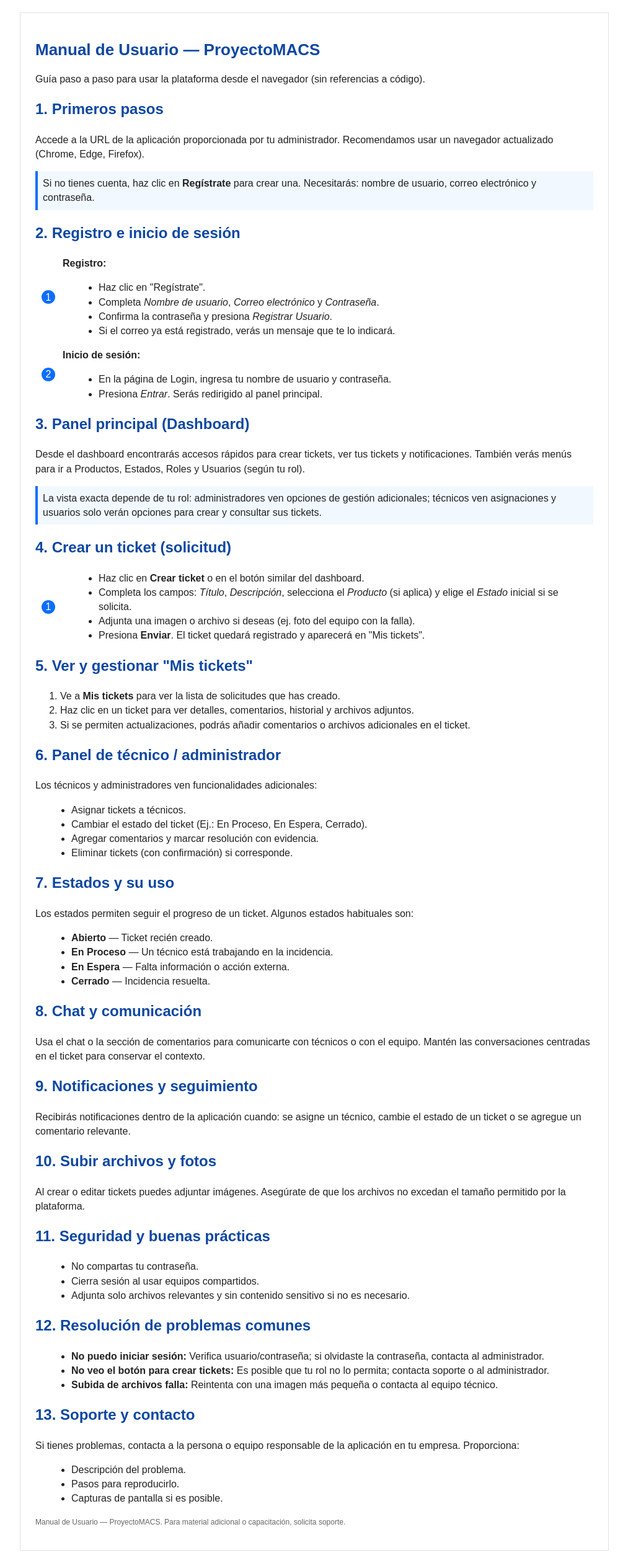
After one commit to CristoRee/ProyectoMACS, a PHP site: page /Documentos/Manual_Usuario_ProyectoMACS_Usuario.php in a window 1280 px wide. The commit adds this page. Shown: the whole page at 62% size, without its empty margins (133-1146 px from the left). Run offline with PHP 8.4, Linux system fonts and the light colour scheme.

Commit message:
Implemente el boton para acceder al manual de usuario

```diff
--- /dev/null
+++ b/Documentos/Manual_Usuario_ProyectoMACS_Usuario.html
@@ -0,0 +1,154 @@
+<!doctype html>
+<html lang="es">
+<head>
+  <meta charset="utf-8">
+  <meta name="viewport" content="width=device-width,initial-scale=1">
+  <title>Manual de Usuario - ProyectoMACS</title>
+  <style>
+    body{font-family:Arial,Helvetica,sans-serif;color:#222;margin:0;padding:0;line-height:1.45}
+    .page{max-width:900px;margin:20px auto;padding:24px;border:1px solid #e1e1e1;background:#fff}
+    h1,h2,h3{color:#0d47a1}
+    h1{font-size:26px;margin-bottom:6px}
+    .section{margin-bottom:18px}
+    .note{background:#f1f8ff;border-left:4px solid #0d6efd;padding:8px;margin:8px 0}
+    ul{margin-left:18px}
+    .steps{counter-reset:step}
+  .step{margin:10px 0;padding-left:44px;position:relative}
+  .step:before{counter-increment:step;content:counter(step);position:absolute;left:10px;top:50%;transform:translateY(-50%);background:#0d6efd;color:#fff;width:22px;height:22px;border-radius:50%;display:flex;align-items:center;justify-content:center}
+    footer{font-size:12px;color:#666;margin-top:18px}
+    @media print{ .page{border:none;box-shadow:none;margin:0;padding:0} }
+  </style>
+</head>
+<body>
+  <div class="page">
+    <header>
+      <h1>Manual de Usuario — ProyectoMACS</h1>
+      <p>Guía paso a paso para usar la plataforma desde el navegador (sin referencias a código).</p>
+    </header>
+
+    <section class="section">
+      <h2>1. Primeros pasos</h2>
+      <p>Accede a la URL de la aplicación proporcionada por tu administrador. Recomendamos usar un navegador actualizado (Chrome, Edge, Firefox).</p>
+      <div class="note">Si no tienes cuenta, haz clic en <strong>Regístrate</strong> para crear una. Necesitarás: nombre de usuario, correo electrónico y contraseña.</div>
+    </section>
+
+    <section class="section">
+      <h2>2. Registro e inicio de sesión</h2>
+      <div class="steps">
+        <div class="step">
+          <strong>Registro:</strong>
+          <ul>
+            <li>Haz clic en "Regístrate".</li>
+            <li>Completa <em>Nombre de usuario</em>, <em>Correo electrónico</em> y <em>Contraseña</em>.</li>
+            <li>Confirma la contraseña y presiona <em>Registrar Usuario</em>.</li>
+            <li>Si el correo ya está registrado, verás un mensaje que te lo indicará.</li>
+          </ul>
+        </div>
+        <div class="step">
+          <strong>Inicio de sesión:</strong>
+          <ul>
+            <li>En la página de Login, ingresa tu nombre de usuario y contraseña.</li>
+            <li>Presiona <em>Entrar</em>. Serás redirigido al panel principal.</li>
+          </ul>
+        </div>
+      </div>
+    </section>
+
+    <section class="section">
+      <h2>3. Panel principal (Dashboard)</h2>
+      <p>Desde el dashboard encontrarás accesos rápidos para crear tickets, ver tus tickets y notificaciones. También verás menús para ir a Productos, Estados, Roles y Usuarios (según tu rol).</p>
+      <div class="note">La vista exacta depende de tu rol: administradores ven opciones de gestión adicionales; técnicos ven asignaciones y usuarios solo verán opciones para crear y consultar sus tickets.</div>
+    </section>
+
+    <section class="section">
+      <h2>4. Crear un ticket (solicitud)</h2>
+      <div class="step">
+        <ul>
+          <li>Haz clic en <strong>Crear ticket</strong> o en el botón similar del dashboard.</li>
+          <li>Completa los campos: <em>Título</em>, <em>Descripción</em>, selecciona el <em>Producto</em> (si aplica) y elige el <em>Estado</em> inicial si se solicita.</li>
+          <li>Adjunta una imagen o archivo si deseas (ej. foto del equipo con la falla).</li>
+          <li>Presiona <strong>Enviar</strong>. El ticket quedará registrado y aparecerá en "Mis tickets".</li>
+        </ul>
+      </div>
+    </section>
+
+    <section class="section">
+      <h2>5. Ver y gestionar "Mis tickets"</h2>
+      <ol>
+        <li>Ve a <strong>Mis tickets</strong> para ver la lista de solicitudes que has creado.</li>
+        <li>Haz clic en un ticket para ver detalles, comentarios, historial y archivos adjuntos.</li>
+        <li>Si se permiten actualizaciones, podrás añadir comentarios o archivos adicionales en el ticket.</li>
+      </ol>
+    </section>
+
+    <section class="section">
+      <h2>6. Panel de técnico / administrador</h2>
+      <p>Los técnicos y administradores ven funcionalidades adicionales:</p>
+      <ul>
+        <li>Asignar tickets a técnicos.</li>
+        <li>Cambiar el estado del ticket (Ej.: En Proceso, En Espera, Cerrado).</li>
+        <li>Agregar comentarios y marcar resolución con evidencia.</li>
+        <li>Eliminar tickets (con confirmación) si corresponde.</li>
+      </ul>
+    </section>
+
+    <section class="section">
+      <h2>7. Estados y su uso</h2>
+      <p>Los estados permiten seguir el progreso de un ticket. Algunos estados habituales son:</p>
+      <ul>
+        <li><strong>Abierto</strong> — Ticket recién creado.</li>
+        <li><strong>En Proceso</strong> — Un técnico está trabajando en la incidencia.</li>
+        <li><strong>En Espera</strong> — Falta información o acción externa.</li>
+        <li><strong>Cerrado</strong> — Incidencia resuelta.</li>
+      </ul>
+    </section>
+
+    <section class="section">
+      <h2>8. Chat y comunicación</h2>
+      <p>Usa el chat o la sección de comentarios para comunicarte con técnicos o con el equipo. Mantén las conversaciones centradas en el ticket para conservar el contexto.</p>
+    </section>
+
+    <section class="section">
+      <h2>9. Notificaciones y seguimiento</h2>
+      <p>Recibirás notificaciones dentro de la aplicación cuando: se asigne un técnico, cambie el estado de un ticket o se agregue un comentario relevante.</p>
+    </section>
+
+    <section class="section">
+      <h2>10. Subir archivos y fotos</h2>
+      <p>Al crear o editar tickets puedes adjuntar imágenes. Asegúrate de que los archivos no excedan el tamaño permitido por la plataforma.</p>
+    </section>
+
+    <section class="section">
+      <h2>11. Seguridad y buenas prácticas</h2>
+      <ul>
+        <li>No compartas tu contraseña.</li>
+        <li>Cierra sesión al usar equipos compartidos.</li>
+        <li>Adjunta solo archivos relevantes y sin contenido sensitivo si no es necesario.</li>
+      </ul>
+    </section>
+
+    <section class="section">
+      <h2>12. Resolución de problemas comunes</h2>
+      <ul>
+        <li><strong>No puedo iniciar sesión:</strong> Verifica usuario/contraseña; si olvidaste la contraseña, contacta al administrador.</li>
+        <li><strong>No veo el botón para crear tickets:</strong> Es posible que tu rol no lo permita; contacta soporte o al administrador.</li>
+        <li><strong>Subida de archivos falla:</strong> Reintenta con una imagen más pequeña o contacta al equipo técnico.</li>
+      </ul>
+    </section>
+
+    <section class="section">
+      <h2>13. Soporte y contacto</h2>
+      <p>Si tienes problemas, contacta a la persona o equipo responsable de la aplicación en tu empresa. Proporciona:</p>
+      <ul>
+        <li>Descripción del problema.</li>
+        <li>Pasos para reproducirlo.</li>
+        <li>Capturas de pantalla si es posible.</li>
+      </ul>
+    </section>
+
+    <footer>
+      <p>Manual de Usuario — ProyectoMACS. Para material adicional o capacitación, solicita soporte.</p>
+    </footer>
+  </div>
+</body>
+</html>
--- /dev/null
+++ b/Documentos/Manual_Usuario_ProyectoMACS_Usuario.php
@@ -0,0 +1,11 @@
+<?php
+// Este archivo sirve el manual de usuario para abrirlo via PHP
+$path = __DIR__ . '/Manual_Usuario_ProyectoMACS_Usuario.html';
+if (file_exists($path)) {
+    header('Content-Type: text/html; charset=utf-8');
+    echo file_get_contents($path);
+    exit;
+} else {
+    http_response_code(404);
+    echo '<h1>Manual no encontrado</h1><p>El archivo del manual no existe. Verifica la ruta.</p>';
+}
--- a/config/conexion.php
+++ b/config/conexion.php
@@ -2,7 +2,7 @@
 function conectar() {
     $host = 'localhost';
     $usuario = 'root';
-    $clave = 'c9831512';
+    $clave = '';
     $base_datos = 'basemacs';
 
     $conexion = new mysqli($host, $usuario, $clave, $base_datos);
```
Also changed, not shown: Documentos/Cómo_convertir_HTML_a_PDF.txt (added, +22 -0 lines), Documentos/Manual_Comercial_ProyectoMACS.html (added, +123 -0 lines), assets/css/style.css (+6 -3 lines), controllers/UsuarioController.php (+6 -5 lines), models/Usuario.php (+13 -4 lines), views/includes/footer.php (+37 -0 lines), views/usuario/crear.php (+8 -0 lines), views/usuario/login.php (+32 -1 lines).
